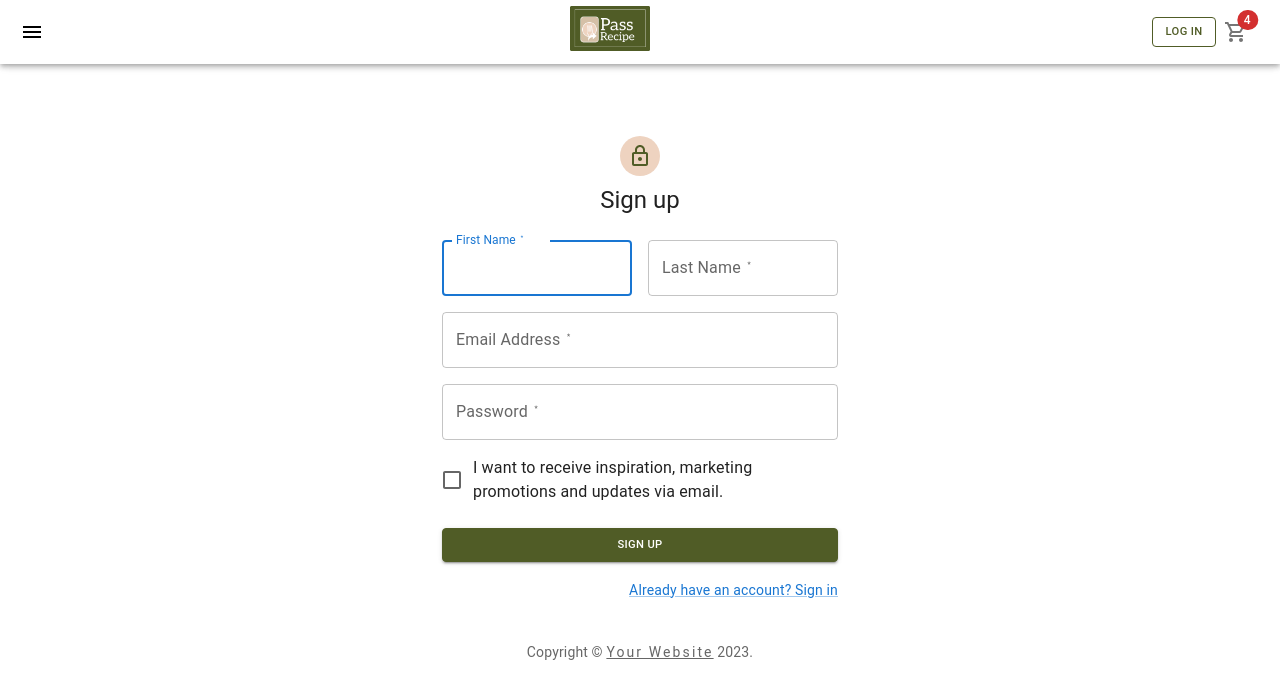
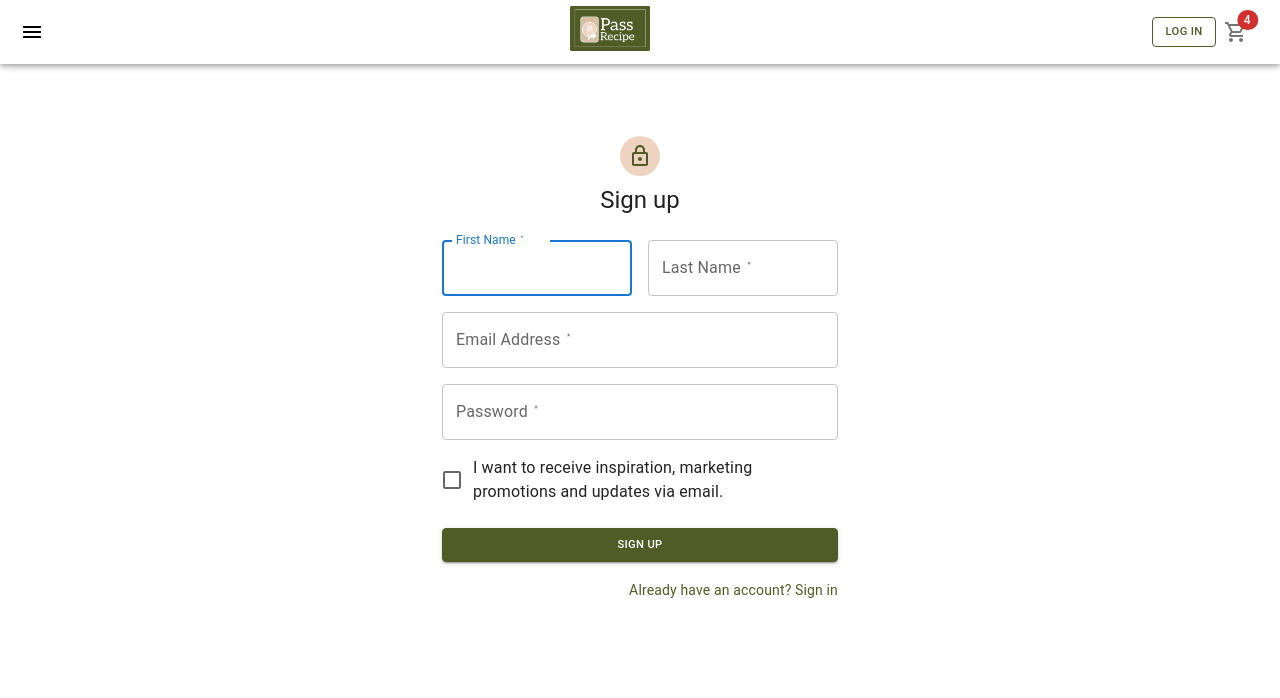
Before and after one commit to IsabelTizon/pass-recipe, a React (Create React App) app: page /signup in a window 1280 px wide. Shown: the top 698 px of the page. Built offline with nearby package versions, Linux system fonts and the light colour scheme; the HTML template or start-up script is replaced by a standard one.

Commit message:
css login and register

```diff
--- a/src/App.js
+++ b/src/App.js
@@ -4,6 +4,7 @@ import { BrowserRouter } from "react-router-dom"; // to navigate pages import
 import { ThemeProvider } from "@mui/material/styles";
 import { Box } from "@mui/material";
 
+// Global Styles
 import { dashboardTheme } from "./dashboardTheme";
 
 // Mui: React UI framework
--- a/src/dashboardTheme.jsx
+++ b/src/dashboardTheme.jsx
@@ -14,4 +14,7 @@ export const dashboardTheme = createTheme({
 			},
 		},
 	},
+	palette: {
+		success: { main: "#505c26" },
+	},
 });
--- a/src/pages/login.jsx
+++ b/src/pages/login.jsx
@@ -13,9 +13,13 @@ import Typography from "@mui/material/Typography";
 import Container from "@mui/material/Container";
 import { createTheme, ThemeProvider } from "@mui/material/styles";
 
-const defaultTheme = createTheme();
+export default function SignIn() {
+	const defaultTheme = createTheme({
+		palette: {
+			success: { main: "#505c26" },
+		},
+	});
 
-export default function SignIn() {
 	const handleSubmit = (event) => {
 		event.preventDefault();
 		const data = new FormData(event.currentTarget);
@@ -70,7 +74,7 @@ export default function SignIn() {
 							autoComplete="current-password"
 						/>
 						<FormControlLabel
-							control={<Checkbox value="remember" color="primary" />}
+							control={<Checkbox value="remember" color="success" />}
 							label="Remember me"
 						/>
 						<CommonButton
@@ -83,12 +87,12 @@ export default function SignIn() {
 						</CommonButton>
 						<Grid container>
 							<Grid item xs>
-								<Link href="#" variant="body2">
+								<Link href="#" variant="body2" sx={links}>
 									Forgot password?
 								</Link>
 							</Grid>
 							<Grid item>
-								<Link href="/signup" variant="body2">
+								<Link href="/signup" variant="body2" sx={links}>
 									{"Don't have an account? Sign Up"}
 								</Link>
 							</Grid>
@@ -101,6 +105,12 @@ export default function SignIn() {
 }
 
 //Styles
+const icon = {
+	color: "#505c26",
+	background: "#EED3C0",
+	margin: 1,
+};
+
 const buttonStyles = {
 	color: "#ffffff",
 	background: "#505c26",
@@ -116,8 +126,11 @@ const buttonStyles = {
 	},
 };
 
-const icon = {
+const links = {
 	color: "#505c26",
-	background: "#EED3C0",
-	margin: 1,
+	textDecoration: "none",
+
+	"&:hover": {
+		color: "#CDA082",
+	},
 };
--- a/src/pages/signup.jsx
+++ b/src/pages/signup.jsx
@@ -13,29 +13,13 @@ import Typography from "@mui/material/Typography";
 import Container from "@mui/material/Container";
 import { createTheme, ThemeProvider } from "@mui/material/styles";
 
-function Copyright(props) {
-	return (
-		<Typography
-			variant="body2"
-			color="text.secondary"
-			align="center"
-			{...props}
-		>
-			{"Copyright © "}
-			<Link color="inherit" href="https://mui.com/">
-				Your Website
-			</Link>{" "}
-			{new Date().getFullYear()}
-			{"."}
-		</Typography>
-	);
-}
+export default function SignUp() {
+	const defaultTheme = createTheme({
+		palette: {
+			success: { main: "#505c26" },
+		},
+	});
 
-// TODO remove, this demo shouldn't need to reset the theme.
-
-const defaultTheme = createTheme();
-
-export default function SignUp() {
 	const handleSubmit = (event) => {
 		event.preventDefault();
 		const data = new FormData(event.currentTarget);
@@ -115,7 +99,7 @@ export default function SignUp() {
 							<Grid item xs={12}>
 								<FormControlLabel
 									control={
-										<Checkbox value="allowExtraEmails" color="primary" />
+										<Checkbox value="allowExtraEmails" color="success" />
 									}
 									label="I want to receive inspiration, marketing promotions and updates via email."
 								/>
@@ -131,20 +115,25 @@ export default function SignUp() {
 						</CommonButton>
 						<Grid container justifyContent="flex-end">
 							<Grid item>
-								<Link href="#" variant="body2">
+								<Link href="/login" variant="body2" sx={links}>
 									Already have an account? Sign in
 								</Link>
 							</Grid>
 						</Grid>
 					</Box>
 				</Box>
-				<Copyright sx={{ mt: 5 }} />
 			</Container>
 		</ThemeProvider>
 	);
 }
 
 //Styles
+const icon = {
+	color: "#505c26",
+	background: "#EED3C0",
+	margin: 1,
+};
+
 const buttonStyles = {
 	color: "#ffffff",
 	background: "#505c26",
@@ -160,8 +149,11 @@ const buttonStyles = {
 	},
 };
 
-const icon = {
+const links = {
 	color: "#505c26",
-	background: "#EED3C0",
-	margin: 1,
+	textDecoration: "none",
+
+	"&:hover": {
+		color: "#CDA082",
+	},
 };
```
Also changed, not shown: 1 other file (tests, documents, lock files or other folders).
